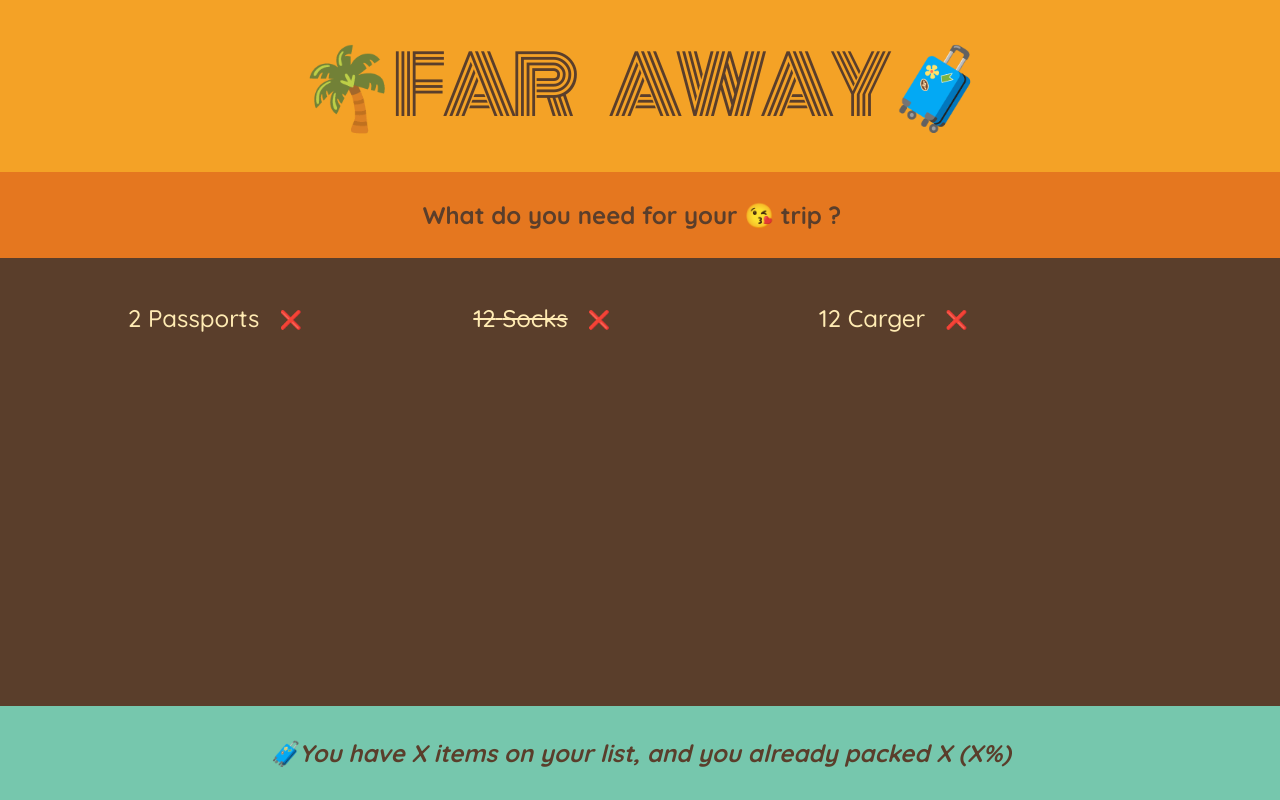
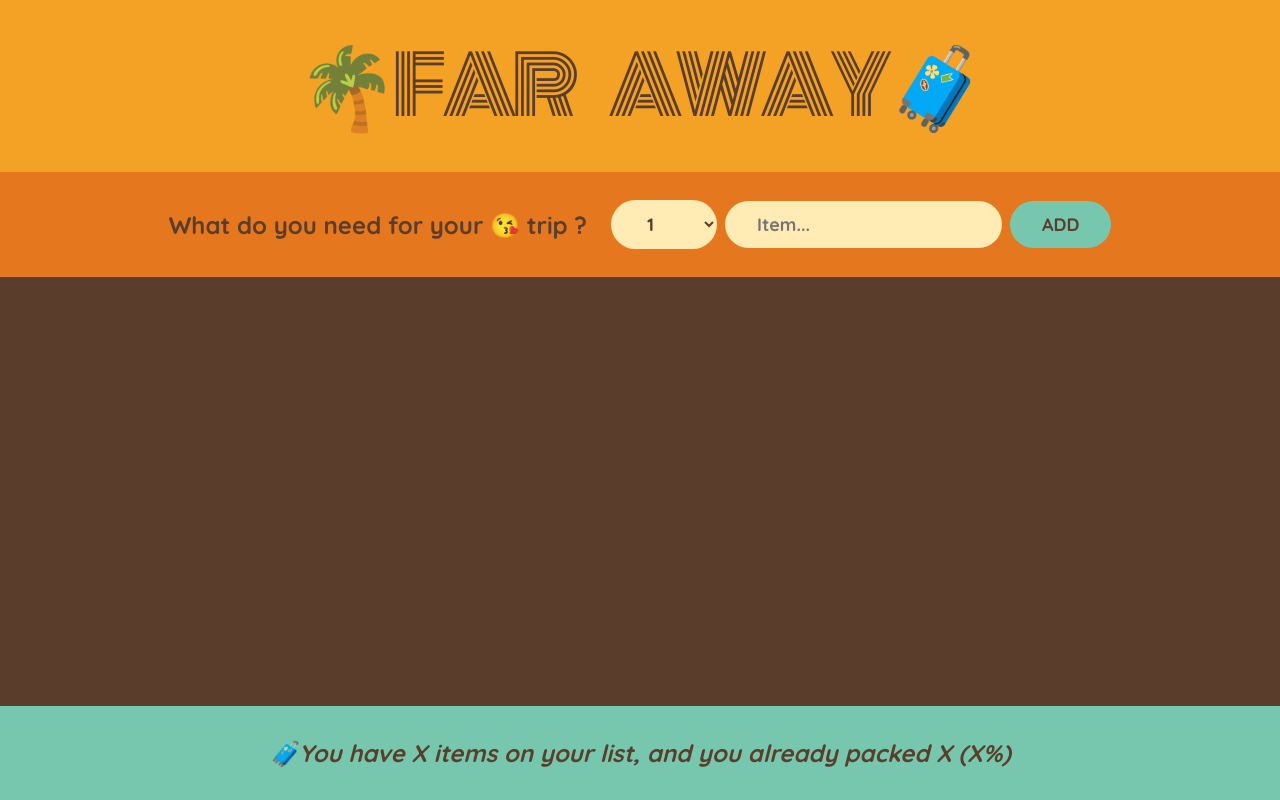
Before and after one commit to ccphung/travel-list, a React (Create React App) app: page / in a window 1280 px wide. Built offline with nearby package versions, Linux system fonts and the light colour scheme.

Commit message:
lifting state

```diff
--- a/src/App.js
+++ b/src/App.js
@@ -1,3 +1,5 @@
+import { useState } from "react";
+
 const initialItems = [
   { id: 1, description: "Passports", quantity: 2, packed: false },
   { id: 2, description: "Socks", quantity: 12, packed: true },
@@ -5,11 +7,17 @@
 ];
 
 export default function App() {
+  const [items, setItems] = useState([]);
+
+  function handleAddItems(item) {
+    setItems((items) => [...items, item]);
+  }
+
   return (
     <div className="app">
       <Logo />
-      <Form />
-      <PackingList />
+      <Form onAddItems={handleAddItems} />
+      <PackingList items={items} />
       <Stats />
     </div>
   );
@@ -19,20 +27,53 @@
   return <h1>🌴Far Away🧳</h1>;
 }
 
-function Form() {
+function Form({ onAddItems }) {
+  const [description, setDescription] = useState("");
+  const [quantity, setQuantity] = useState(1);
+
+  function handleSubmit(e) {
+    e.preventDefault();
+
+    if (!description) return;
+
+    const newItem = { description, quantity, packed: false, id: Date.now() };
+
+    onAddItems(newItem);
+
+    setDescription("");
+    setQuantity(1);
+  }
+
   return (
-    <div className="add-form">
+    <form className="add-form" onSubmit={handleSubmit}>
       <h3>What do you need for your 😘 trip ?</h3>
-    </div>
+      <select
+        value={quantity}
+        onChange={(e) => setQuantity(Number(e.target.value))}
+      >
+        {Array.from({ length: 20 }, (_, i) => i + 1).map((num) => (
+          <option value={num} key={num}>
+            {num}
+          </option>
+        ))}
+      </select>
+      <input
+        type="text"
+        placeholder="Item..."
+        value={description}
+        onChange={(e) => setDescription(e.target.value)}
+      />
+      <button>Add</button>
+    </form>
   );
 }
 
-function PackingList() {
+function PackingList({ items }) {
   return (
     <div className="list">
       <ul>
-        {initialItems.map((item) => (
-          <Item item={item} />
+        {items.map((item) => (
+          <Item item={item} key={item.id} />
         ))}
       </ul>
     </div>
```
